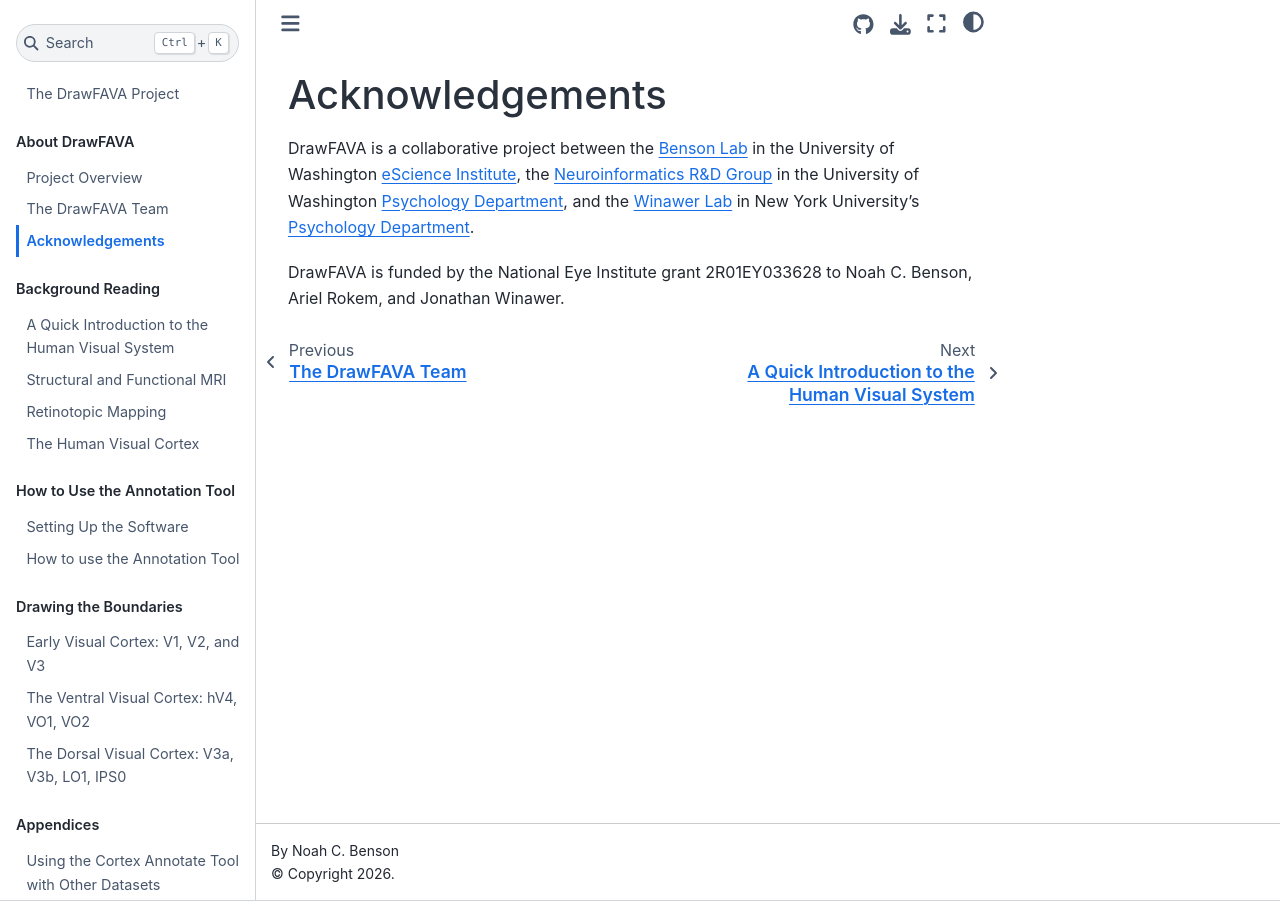
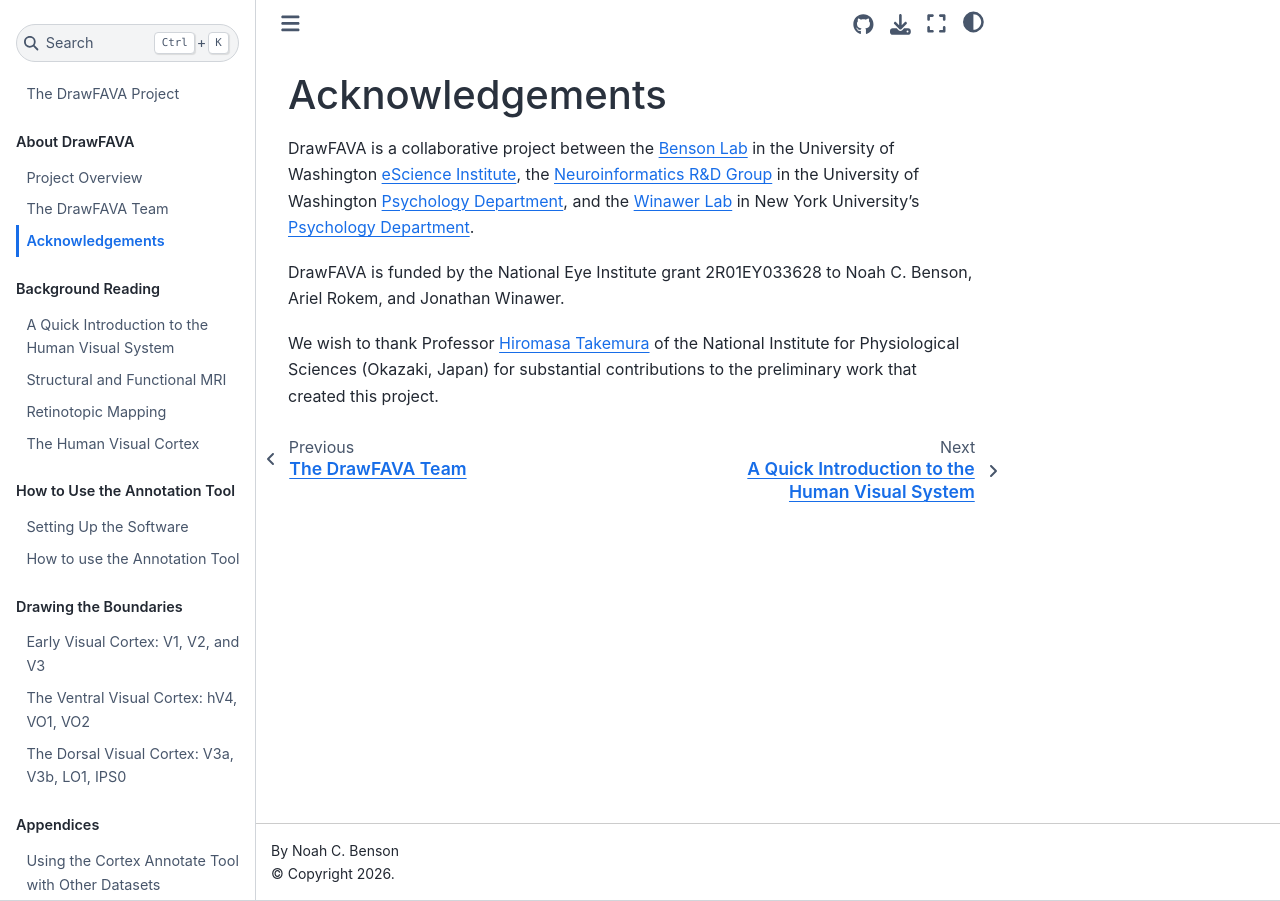
Before and after one commit to nbenlab/drawFAVA, a Jupyter Book: the page built from book/1_intro/3_acknowledgements.md, in a window 1280 px wide. Built offline with Jupyter Book 1.0.4 settings and Sphinx 7.4.7 and the Sphinx Book theme 1.1.4, drawn with Linux system fonts in a browser that asks for light colours.

Commit message:
added acknowledgement to Hiromasa Takemura

```diff
--- a/book/1_intro/3_acknowledgements.md
+++ b/book/1_intro/3_acknowledgements.md
@@ -11,3 +11,7 @@ Department](https://psych.nyu.edu/).
 
 DrawFAVA is funded by the National Eye Institute grant 2R01EY033628 to Noah
 C. Benson, Ariel Rokem, and Jonathan Winawer.
+
+We wish to thank Professor [Hiromasa Takemura](https://www.nips.ac.jp/scbm/en/)
+of the National Institute for Physiological Sciences (Okazaki, Japan) for
+substantial contributions to the preliminary work that created this project.
```
